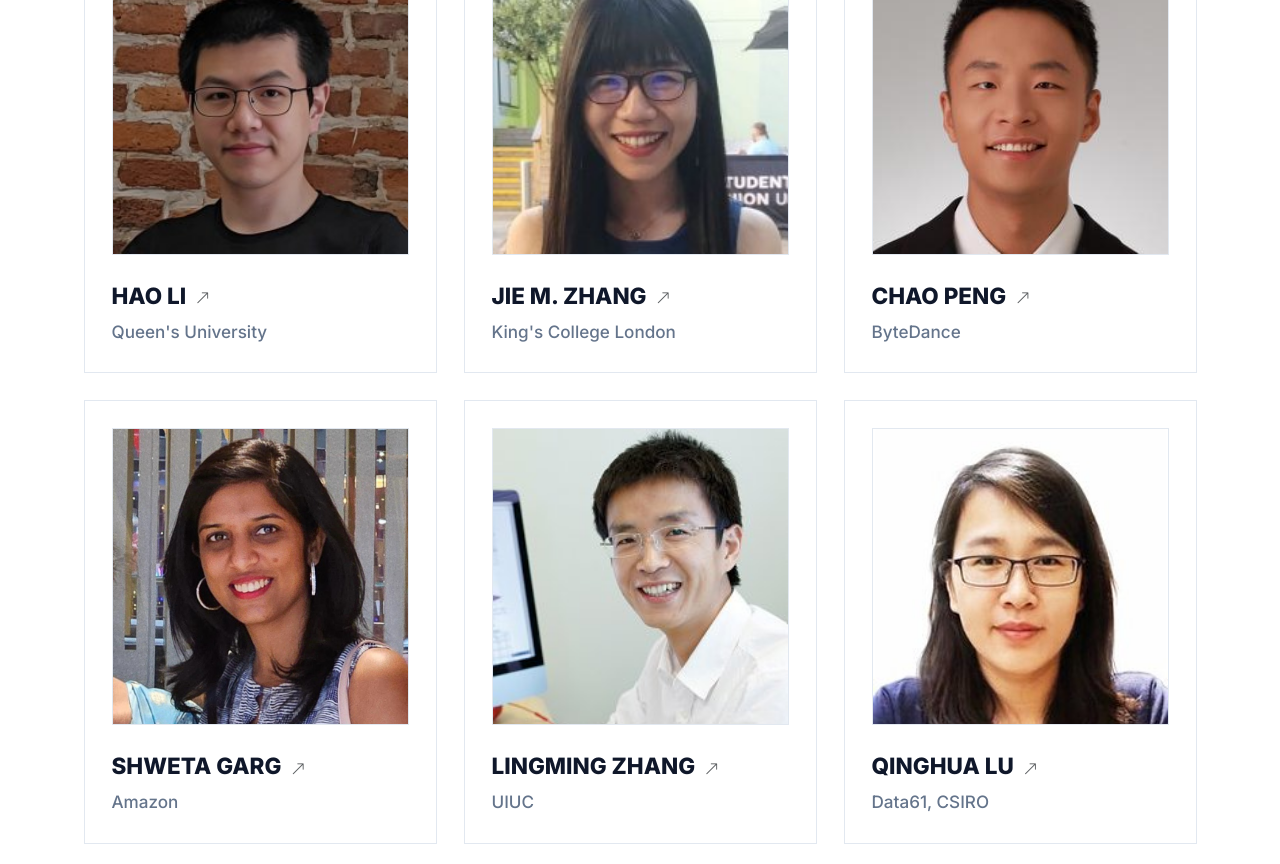
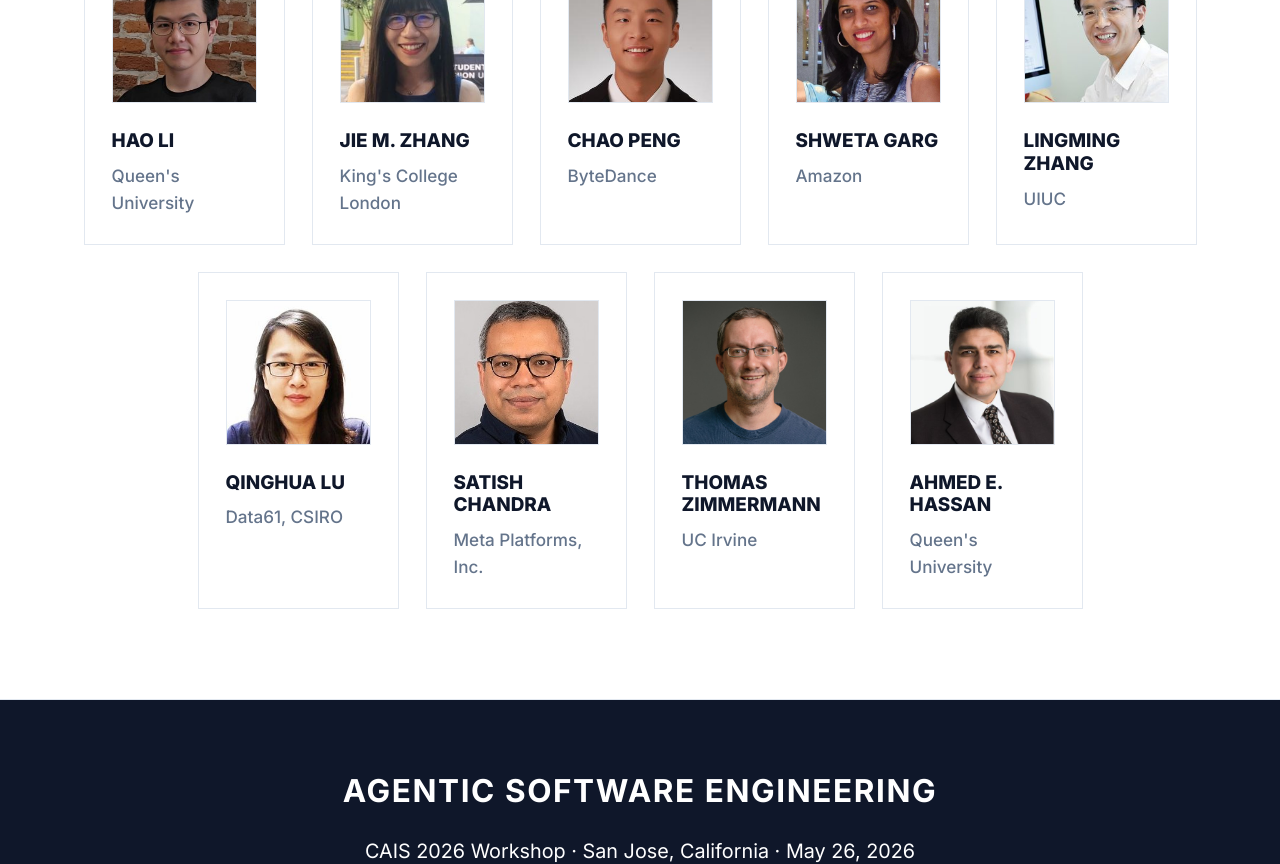
Before and after one commit to AgenticSE-CAIS/AgenticSE-CAIS.github.io, a Vue app: page / in a window 1280 px wide. Shown: the part 3480-4344 px from the top of the page. Built offline with nearby package versions, Linux system fonts and the light colour scheme.

Commit message:
adjusted photo array

```diff
--- a/src/App.vue
+++ b/src/App.vue
@@ -205,16 +205,16 @@ onUnmounted(() => window.removeEventListener('scroll', handleScroll))
           <h2 class="section-title text-center">Organizing Committee</h2>
         </div>
       </div>
-      <div class="row g-4 justify-content-center">
-        <div class="col-12 col-sm-6 col-lg-4" v-for="o in organizers" :key="o.name">
+      <div class="row g-4 justify-content-center row-cols-1 row-cols-sm-2 row-cols-lg-5">
+        <div class="col" v-for="o in organizers" :key="o.name">
           <a v-if="o.website" :href="o.website" target="_blank" rel="noopener noreferrer" class="text-decoration-none" style="display: block; color: inherit; height: 100%;">
             <div class="organizer-card h-100">
               <img v-if="o.photo" class="avatar" :src="o.photo" :alt="o.name" :style="o.objectPosition ? { objectPosition: o.objectPosition } : {}">
               <div v-else class="avatar d-flex align-items-center justify-content-center bg-light text-muted" style="font-size: 3rem;">
                 <i class="bi bi-person-fill"></i>
               </div>
-              <h5>
-                {{ o.name }} <i class="bi bi-arrow-up-right ms-1 text-muted" style="font-size: 0.8rem; vertical-align: middle;"></i>
+              <h5 style="font-size: 1.05rem" class="mb-2">
+                {{ o.name }}
               </h5>
               <p class="affiliation">{{ o.affiliation }}</p>
             </div>
@@ -224,7 +224,7 @@ onUnmounted(() => window.removeEventListener('scroll', handleScroll))
             <div v-else class="avatar d-flex align-items-center justify-content-center bg-light text-muted" style="font-size: 3rem;">
               <i class="bi bi-person-fill"></i>
             </div>
-            <h5>{{ o.name }}</h5>
+            <h5 style="font-size: 1.05rem" class="mb-2">{{ o.name }}</h5>
             <p class="affiliation">{{ o.affiliation }}</p>
           </div>
         </div>
```
Also changed, not shown: 4 other files (tests, documents, lock files or other folders).
